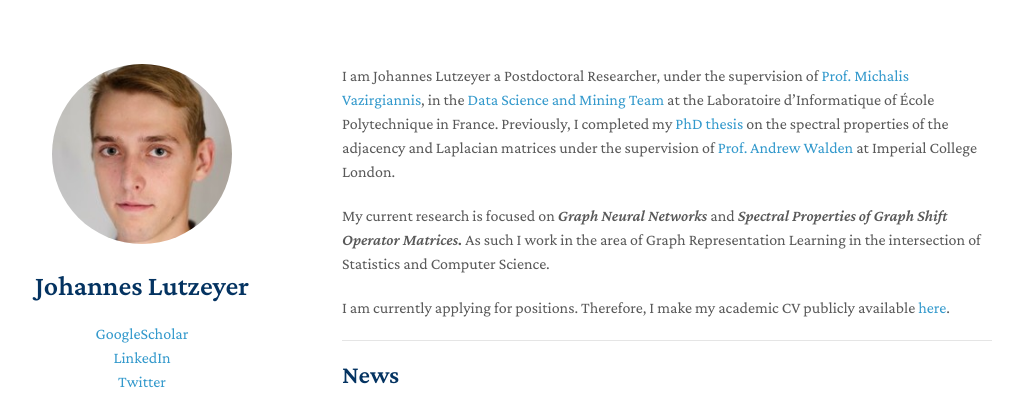
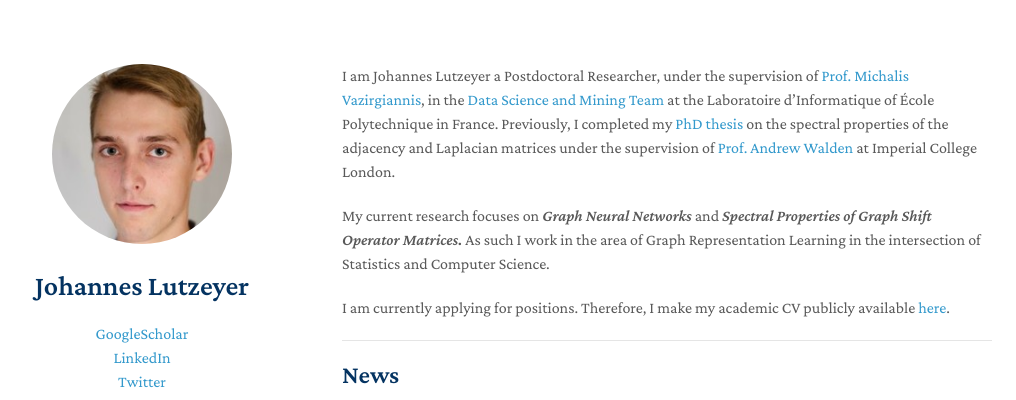
Before and after one commit to johanneslutzeyer/johanneslutzeyer.github.io, a Jekyll site: the page built from index.md, in a window 1280 px wide and 1242 px high. Shown: the top 400 px of the window, without its empty margins (128-1144 px from the left). Built offline with Jekyll 4.4.1, drawn with Linux system fonts in a browser that asks for light colours; our own code applies the rules of GitHub Pages for plain Markdown files; a script that is not in the unit is left out.

Commit message:
Update index.md

```diff
--- a/index.md
+++ b/index.md
@@ -1,6 +1,6 @@
 I am Johannes Lutzeyer a Postdoctoral Researcher, under the supervision of <a href="https://scholar.google.fr/citations?user=aWGJYcMAAAAJ&hl=en" target="_blank">Prof. Michalis Vazirgiannis</a>, in the <a href="https://www.lix.polytechnique.fr/dascim/" target="_blank">Data Science and Mining Team</a> at the Laboratoire d'Informatique of École Polytechnique in France. Previously, I completed my <a href="https://spiral.imperial.ac.uk/bitstream/10044/1/82477/1/Lutzeyer-J-2020-PhD-Thesis.pdf" target="_blank">PhD thesis</a> on the spectral properties of the adjacency and Laplacian matrices under the supervision of <a href="https://scholar.google.com/citations?user=6MrDZy8AAAAJ&hl=en" target="_blank"> Prof. Andrew Walden</a> at Imperial College London.
 
-My current research is focused on *Graph Neural Networks* and *Spectral Properties of Graph Shift Operator Matrices.* As such I work in the area of Graph Representation Learning in the intersection of Statistics and Computer Science.
+My current research focuses on *Graph Neural Networks* and *Spectral Properties of Graph Shift Operator Matrices.* As such I work in the area of Graph Representation Learning in the intersection of Statistics and Computer Science.
 
 
 I am currently applying for positions. Therefore, I make my academic CV publicly available <a href="https://github.com/johanneslutzeyer/johanneslutzeyer.github.io/blob/main/doc/JohannesLutzeyer_AcademicCV.pdf" target="_blank"> here</a>.
```
